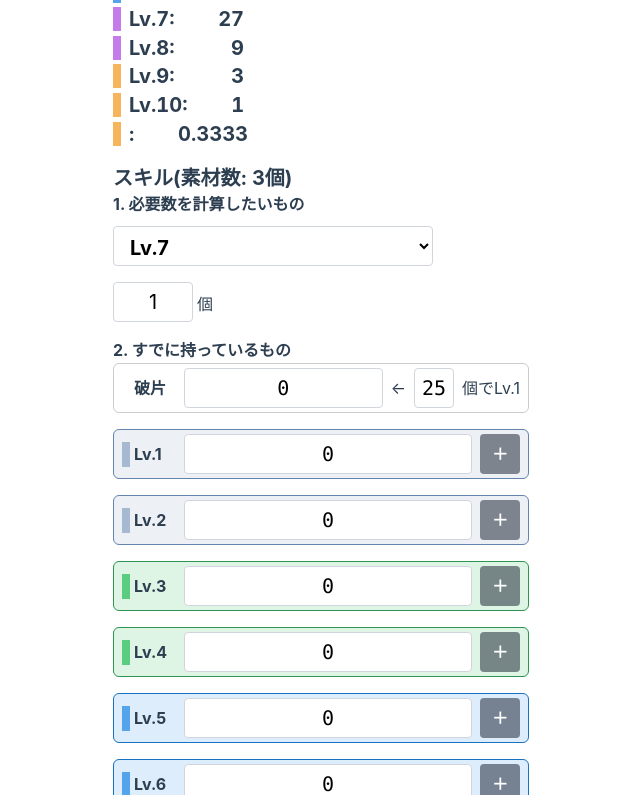
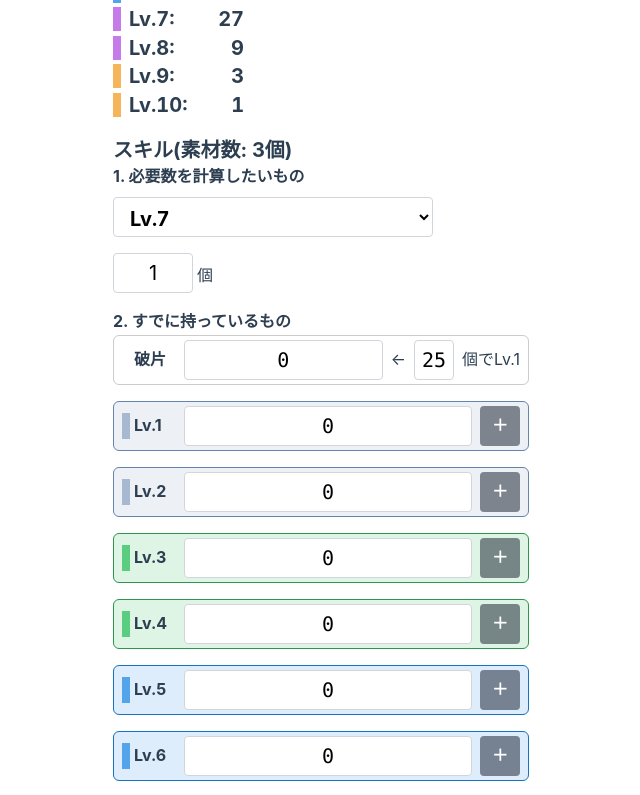
Before and after one commit to ppzdev/vivid, a Vue app: page / in a window 1280 px wide. Shown: the part 1105-1900 px from the top of the page, without its empty margins (319-959 px from the left). Built offline with nearby package versions, Linux system fonts and the light colour scheme.

Commit message:
fix required list

```diff
--- a/src/components/RequiredMaterials.vue
+++ b/src/components/RequiredMaterials.vue
@@ -297,7 +297,7 @@ let splitNumber = (index) => {
         </span>
 
       </li>
-      <li v-for="index in ranks.slice(0, selectedRankIndex + 1).length" :key="index">
+      <li v-for="index in ranks.slice(0, selectedRankIndex + 1).length - 1" :key="index">
         <span
             class="font-bold pl-2 text-xl grade-mark"
             :class="getGradeLabel(index, ranks.length)"
```
